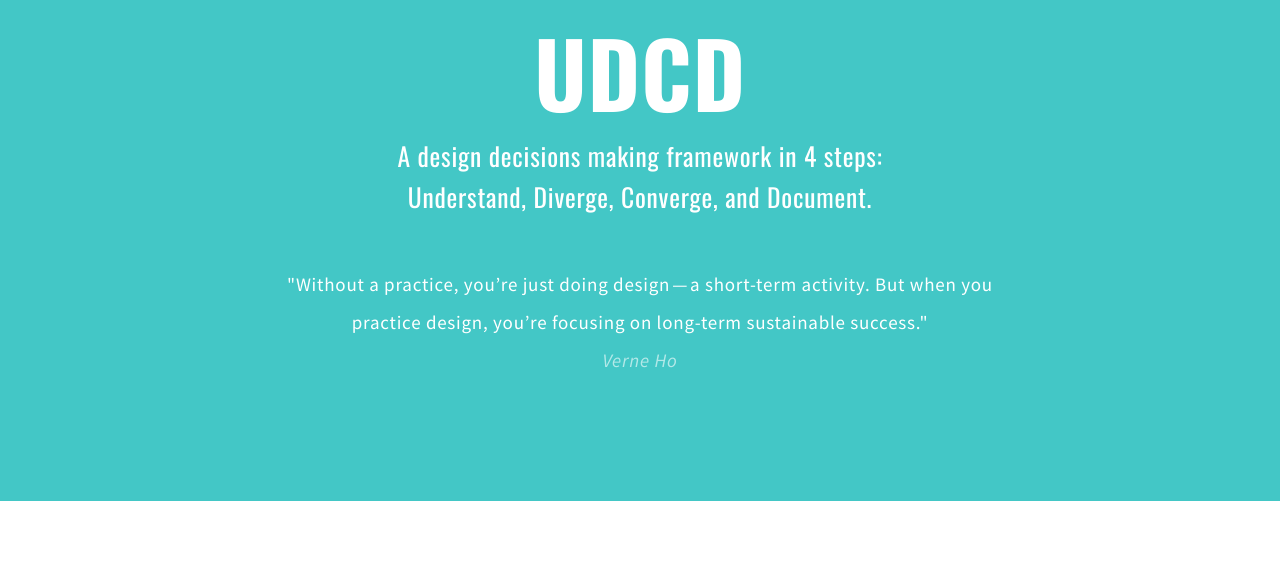
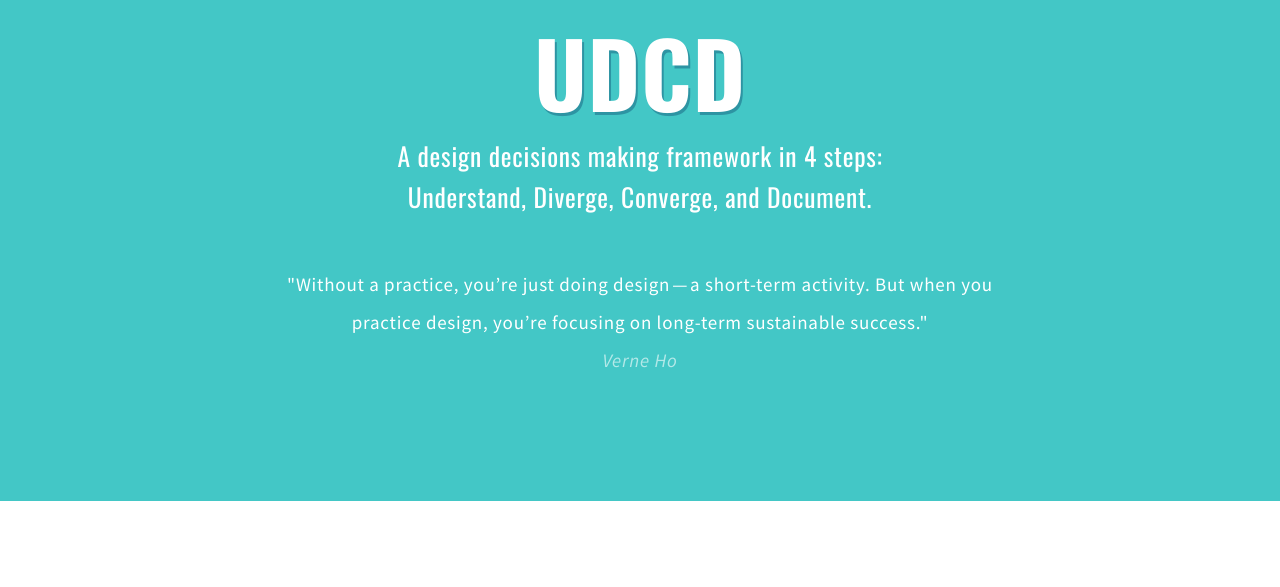
Before and after one commit to julienzmiro/udcd, a plain HTML site: page index.html in a window 1280 px wide. Shown: the part 213-800 px from the top of the page. Drawn offline with nearby package versions, Linux system fonts and the light colour scheme; a script that the page names is missing.

Commit message:
Text shadow

```diff
--- a/css/styles.css
+++ b/css/styles.css
@@ -80,6 +80,7 @@ article header h2 {
 	padding: 0;
 	font-size: 90px;
 	line-height: 1.4;
+  text-shadow: 2px 3px rgba(19, 87, 119, .45);
 }
 article header .row {
 	padding-top: 90px;
```
